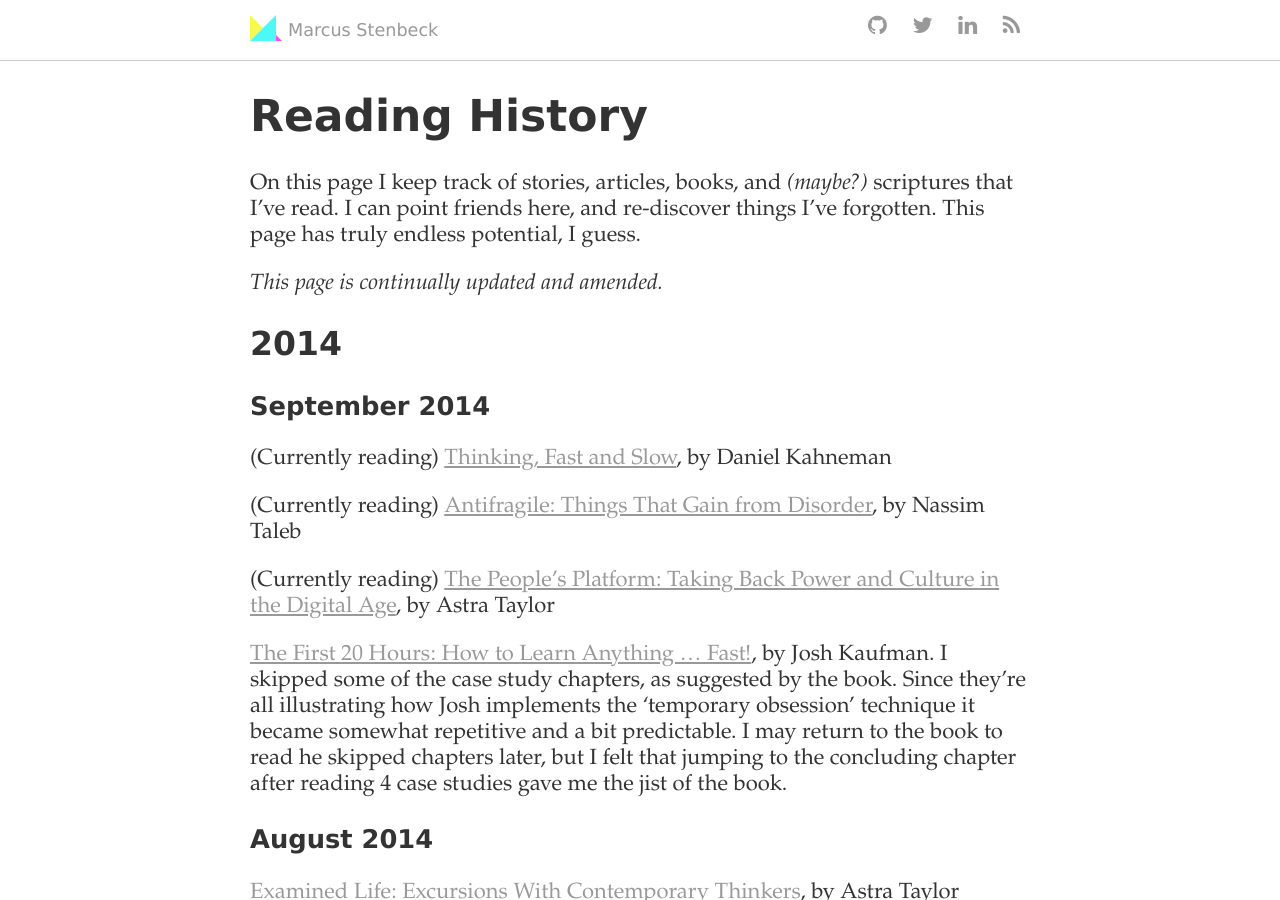
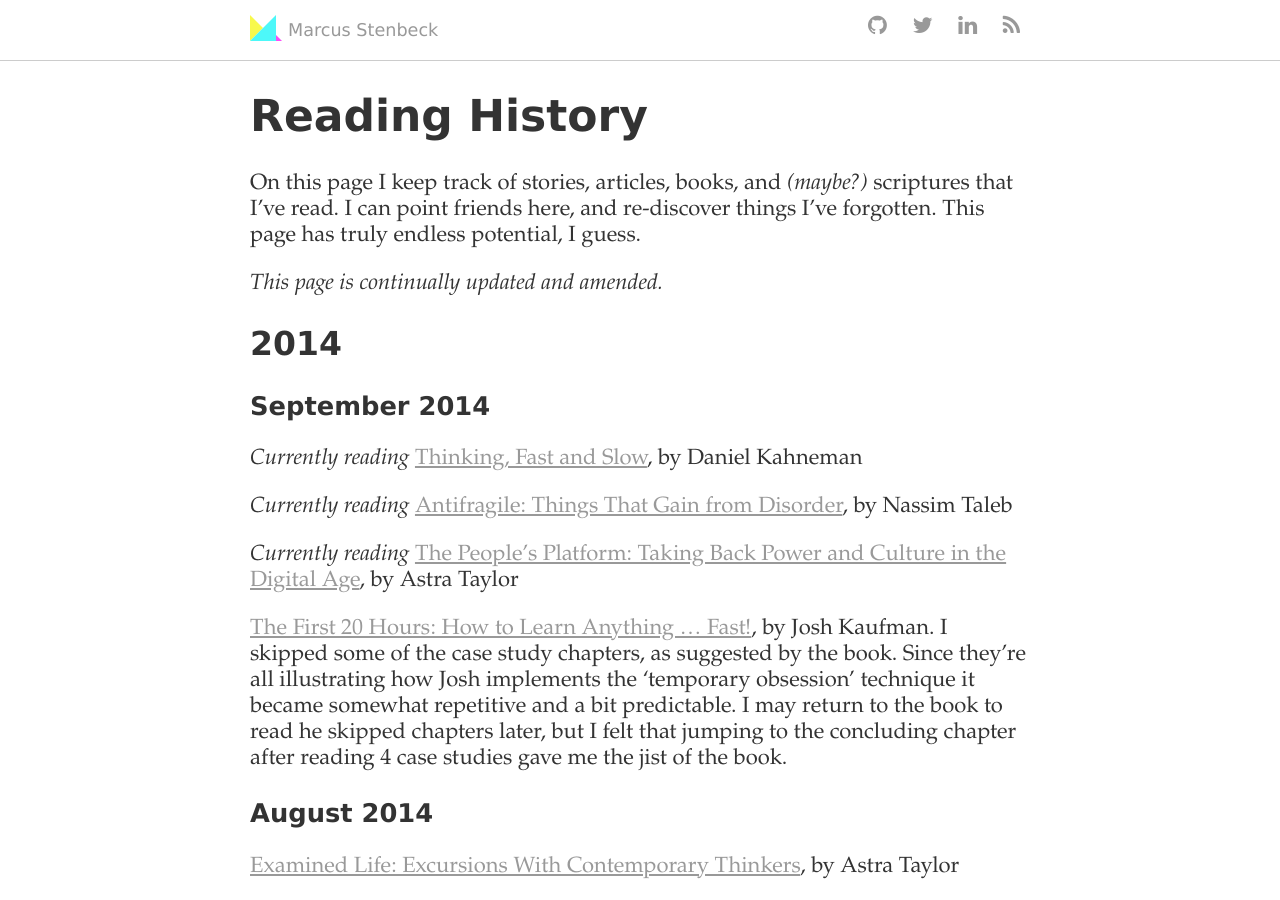
Before and after one commit to marcusstenbeck/marcusstenbeck.github.io, a Jekyll site: the page built from reading-history/index.md, in a window 1280 px wide and 900 px high. Built offline with Jekyll 4.4.1, drawn with Linux system fonts in a browser that asks for light colours; Markdown is read by kramdown in place of the engine named in the settings.

```diff
--- a/reading-history/index.md
+++ b/reading-history/index.md
@@ -14,11 +14,11 @@ On this page I keep track of stories, articles, books, and *(maybe?)* scriptures
 
 ### September 2014
 
-(Currently reading) [Thinking, Fast and Slow](http://www.amazon.com/Thinking-Fast-Kahneman-Daniel-Paperback/dp/B00IIAZXVK/), by Daniel Kahneman
+_Currently reading_ [Thinking, Fast and Slow](http://www.amazon.com/Thinking-Fast-Kahneman-Daniel-Paperback/dp/B00IIAZXVK/), by Daniel Kahneman
 
-(Currently reading) [Antifragile: Things That Gain from Disorder](http://www.amazon.com/Antifragile-Things-That-Disorder-Incerto/dp/0812979680), by Nassim Taleb
+_Currently reading_ [Antifragile: Things That Gain from Disorder](http://www.amazon.com/Antifragile-Things-That-Disorder-Incerto/dp/0812979680), by Nassim Taleb
 
-(Currently reading) [The People's Platform: Taking Back Power and Culture in the Digital Age](http://www.amazon.com/Peoples-Platform-Taking-Culture-Digital-ebook/dp/B00BOCXGSQ/), by Astra Taylor
+_Currently reading_ [The People's Platform: Taking Back Power and Culture in the Digital Age](http://www.amazon.com/Peoples-Platform-Taking-Culture-Digital-ebook/dp/B00BOCXGSQ/), by Astra Taylor
 
 [The First 20 Hours: How to Learn Anything ... Fast!](http://www.amazon.com/First-20-Hours-Learn-Anything/dp/1591845556/), by Josh Kaufman. I skipped some of the case study chapters, as suggested by the book. Since they're all illustrating how Josh implements the 'temporary obsession' technique it became somewhat repetitive and a bit predictable. I may return to the book to read he skipped chapters later, but I felt that jumping to the concluding chapter after reading 4 case studies gave me the jist of the book.
 
```
